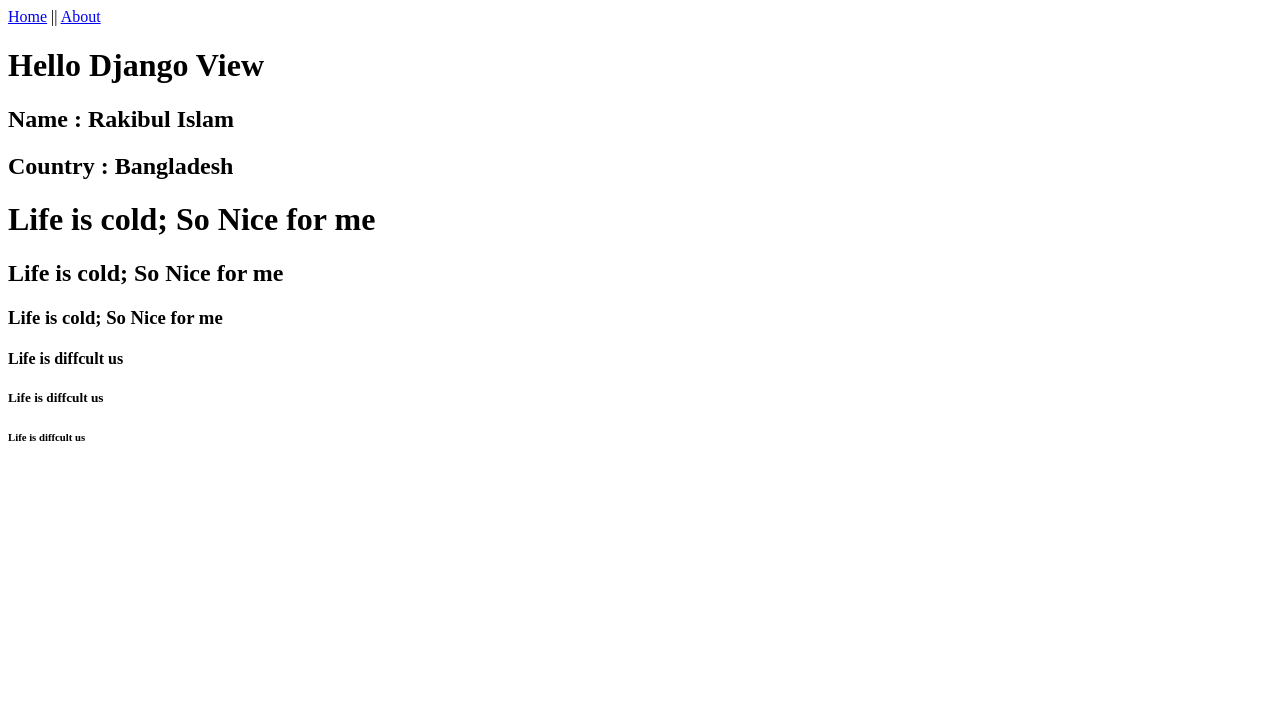
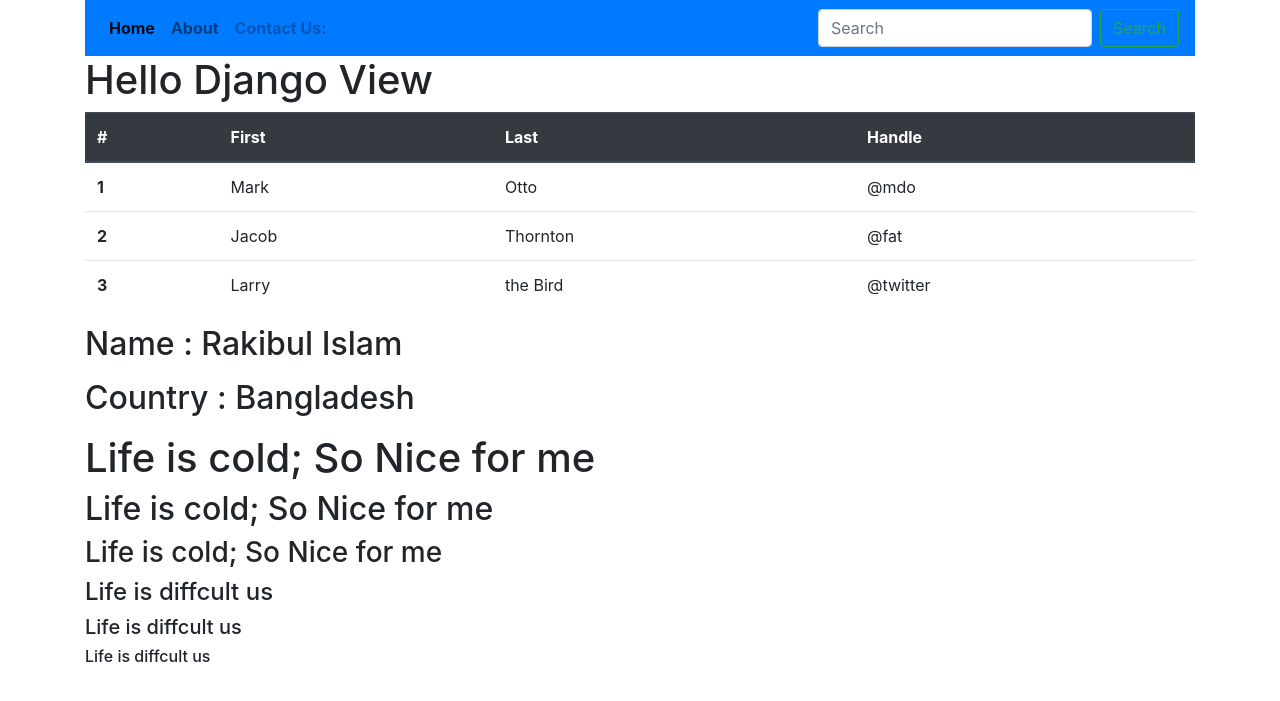
Before and after one commit to cserakib/Django-View-Template-Data-Process-Project, a Django app: page / in a window 1280 px wide. Shown: the top 701 px of the page. Run offline with Django 3.2, Linux system fonts and the light colour scheme; some libraries are stand-ins or nearby versions.

Commit message:
Added Bootstrap, table , progress bar

```diff
--- a/Django_view_Templates/templates/base.html
+++ b/Django_view_Templates/templates/base.html
@@ -1,19 +1,54 @@
-<!DOCTYPE html>
+
+<!doctype html>
 <html lang="en">
-<head>
-    <meta charset="UTF-8">
-    <meta name="viewport" content="width=device-width, initial-scale=1.0">
-    <title> Django Template Views Project </title>
-</head>
-<body>
-    <nav>
-        <a href="/">Home</a> || <a href="{% url 'about' %}"> About </a>
-    </nav>
+  <head>
+    <!-- Required meta tags -->
+    <meta charset="utf-8">
+    <meta name="viewport" content="width=device-width, initial-scale=1, shrink-to-fit=no">
+
+    <!-- Bootstrap CSS -->
+    <link rel="stylesheet" href="https://stackpath.bootstrapcdn.com/bootstrap/4.5.0/css/bootstrap.min.css" integrity="sha384-9aIt2nRpC12Uk9gS9baDl411NQApFmC26EwAOH8WgZl5MYYxFfc+NcPb1dKGj7Sk" crossorigin="anonymous">
+
+    <title> Django Template Views Project !</title>
+  </head>
+  <body>
+
+    <div class="container">
+
+        <nav class="navbar navbar-expand-lg navbar-light bg-primary">
+
+
+            <div class="collapse navbar-collapse" id="navbarSupportedContent">
+              <ul class="navbar-nav mr-auto">
+                <li class="nav-item active">
+                  <a class="nav-link" href=" / "><b>Home</b></a>
+                </li>
+                <li class="nav-item">
+                  <a class="nav-link" href=" {% url 'about' %} "><b> About </b>  </a>
+                </li>
+
+                <li class="nav-item">
+                  <a class="nav-link disabled" href="#" tabindex="-1" aria-disabled="true"><b>Contact Us:</b> </a>
+                </li>
+              </ul>
+              <form class="form-inline my-2 my-lg-0">
+                <input class="form-control mr-sm-2" type="search" placeholder="Search" aria-label="Search">
+                <button class="btn btn-outline-success my-2 my-sm-0" type="submit">Search</button>
+              </form>
+            </div>
+          </nav>
 
     {% block body  %}
 
 
     {% endblock %}
 
-</body>
+    </div>
+
+    <!-- Optional JavaScript -->
+    <!-- jQuery first, then Popper.js, then Bootstrap JS -->
+    <script src="https://code.jquery.com/jquery-3.5.1.slim.min.js" integrity="sha384-DfXdz2htPH0lsSSs5nCTpuj/zy4C+OGpamoFVy38MVBnE+IbbVYUew+OrCXaRkfj" crossorigin="anonymous"></script>
+    <script src="https://cdn.jsdelivr.net/npm/popper.js@1.16.0/dist/umd/popper.min.js" integrity="sha384-Q6E9RHvbIyZFJoft+2mJbHaEWldlvI9IOYy5n3zV9zzTtmI3UksdQRVvoxMfooAo" crossorigin="anonymous"></script>
+    <script src="https://stackpath.bootstrapcdn.com/bootstrap/4.5.0/js/bootstrap.min.js" integrity="sha384-OgVRvuATP1z7JjHLkuOU7Xw704+h835Lr+6QL9UvYjZE3Ipu6Tp75j7Bh/kR0JKI" crossorigin="anonymous"></script>
+  </body>
 </html>
--- a/Django_view_Templates/templates/index.html
+++ b/Django_view_Templates/templates/index.html
@@ -3,6 +3,39 @@
 {% block body %}
 
     <h1> Hello Django View  </h1>
+<div >
+    <table class="table">
+        <thead class="thead-dark">
+          <tr>
+            <th scope="col">#</th>
+            <th scope="col">First</th>
+            <th scope="col">Last</th>
+            <th scope="col">Handle</th>
+          </tr>
+        </thead>
+        <tbody>
+          <tr>
+            <th scope="row">1</th>
+            <td>Mark</td>
+            <td>Otto</td>
+            <td>@mdo</td>
+          </tr>
+          <tr>
+            <th scope="row">2</th>
+            <td>Jacob</td>
+            <td>Thornton</td>
+            <td>@fat</td>
+          </tr>
+          <tr>
+            <th scope="row">3</th>
+            <td>Larry</td>
+            <td>the Bird</td>
+            <td>@twitter</td>
+          </tr>
+        </tbody>
+      </table>
+
+    </div>
 
     <div>
         <p>
```
Also changed, not shown: Django_view_Templates/templates/about.html (+18 -1 lines).
